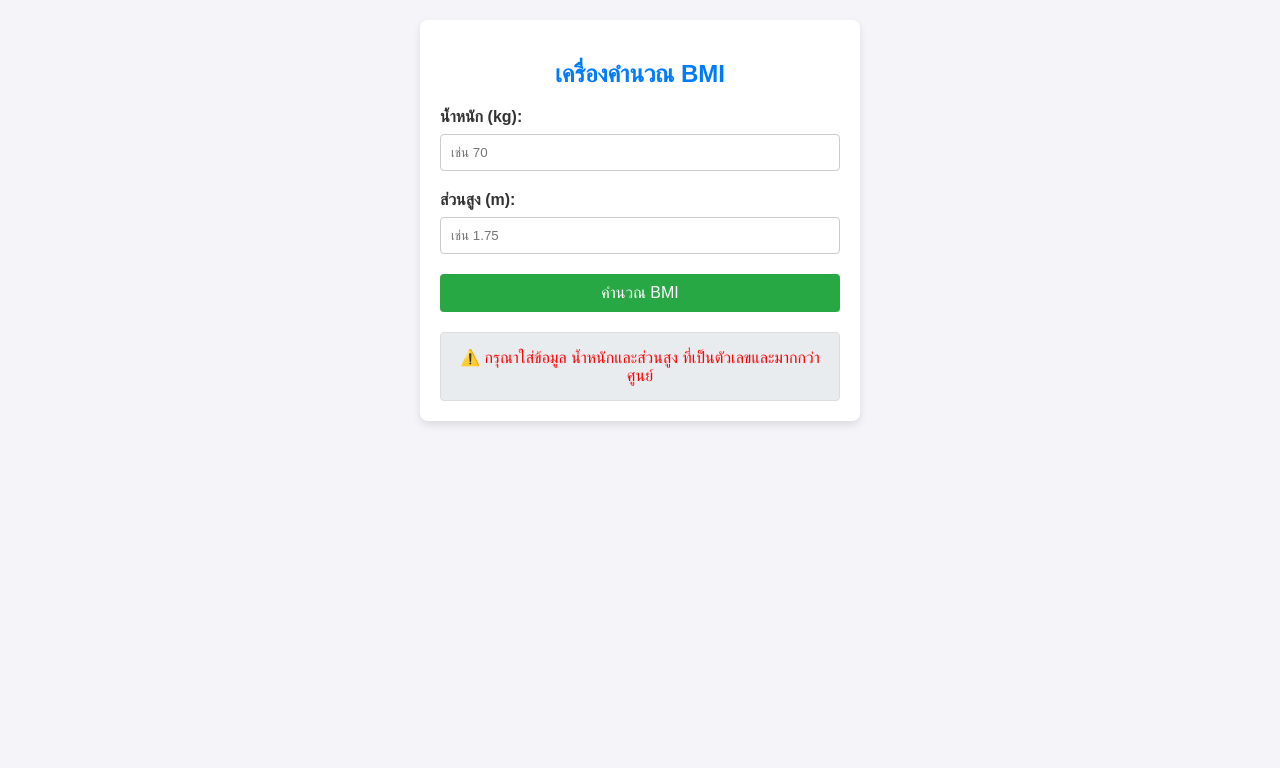
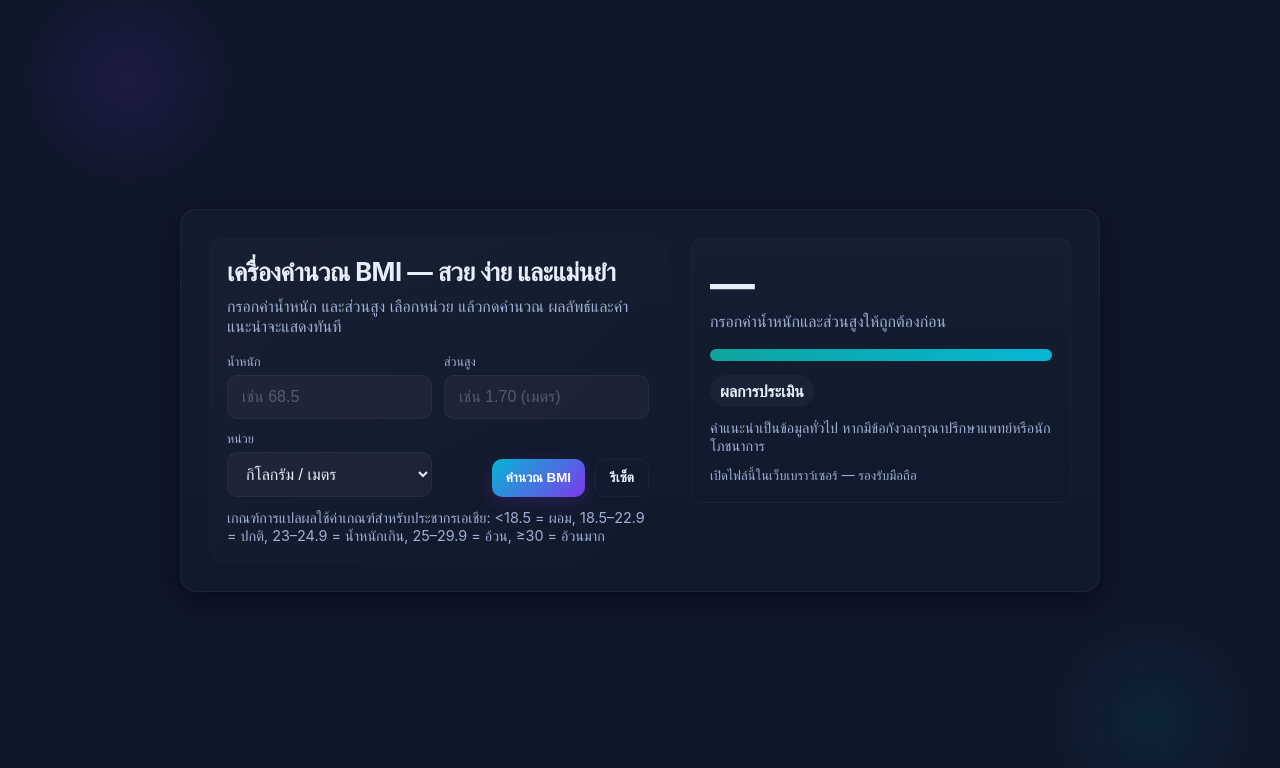
Before and after one commit to witsaoo-jpg/bmi, a plain HTML site: page index.html in a window 1280 px wide. Both pictures are taken after a click on the button "คำนวณ BMI". Drawn offline with Linux system fonts and the light colour scheme.

Commit message:
Update index.html

```diff
--- a/index.html
+++ b/index.html
@@ -1,164 +1,213 @@
-<!DOCTYPE html>
+<!doctype html>
+
 <html lang="th">
 <head>
-    <meta charset="UTF-8">
-    <meta name="viewport" content="width=device-width, initial-scale=1.0">
-    <title>เครื่องคำนวณ BMI ด้วย JavaScript/HTML</title>
+  <meta charset="utf-8" />
+  <meta name="viewport" content="width=device-width,initial-scale=1" />
+  <title>BMI Calculator — ง่าย สวย และตอบผล</title>
   <style>
-        body {
-            font-family: Arial, sans-serif;
-            margin: 20px;
-            background-color: #f4f4f9;
-            color: #333;
+    :root{
+      --bg:#0f172a; /* dark navy */
+      --card:#0b1220;
+      --accent1: linear-gradient(135deg,#06b6d4 0%,#7c3aed 100%);
+      --glass: rgba(255,255,255,0.04);
+      --text:#e6eef8;
+      --muted: #9fb0d6;
+      --success: #16a34a;
+      --warn: #f59e0b;
+      --danger: #dc2626;
+      font-family: Inter, ui-sans-serif, system-ui, -apple-system, "Segoe UI", Roboto, "Helvetica Neue", Arial;
     }
-        .container {
-            max-width: 400px;
-            margin: auto;
-            padding: 20px;
-            background: #fff;
-            border-radius: 8px;
-            box-shadow: 0 4px 8px rgba(0, 0, 0, 0.1);
+    *{box-sizing:border-box}
+    html,body{height:100%;margin:0;background:radial-gradient(circle at 10% 10%, rgba(124,58,237,0.12), transparent 8%), radial-gradient(circle at 90% 90%, rgba(6,182,212,0.08), transparent 8%), var(--bg); color:var(--text)}
+    .wrap{min-height:100vh;display:flex;align-items:center;justify-content:center;padding:32px}.card{
+  width:100%;max-width:920px;background:linear-gradient(180deg, rgba(255,255,255,0.02), rgba(255,255,255,0.01));border-radius:16px;padding:28px;box-shadow:0 10px 30px rgba(2,6,23,0.6);display:grid;grid-template-columns:1fr 380px;gap:24px;align-items:start;border:1px solid rgba(255,255,255,0.04)
 }
-        h2 {
-            text-align: center;
-            color: #007bff;
+
+@media (max-width:880px){.card{grid-template-columns:1fr;max-width:540px}}
+
+.hero{
+  padding:18px;border-radius:12px;background:linear-gradient(135deg, rgba(255,255,255,0.02), transparent);
 }
-        label {
-            display: block;
-            margin-bottom: 8px;
-            font-weight: bold;
+h1{margin:0;font-size:1.6rem;letter-spacing:-0.02em}
+p.lead{color:var(--muted);margin-top:8px;margin-bottom:18px}
+
+.form-row{display:flex;gap:12px;margin-bottom:12px}
+.form-row .col{flex:1}
+label{display:block;font-size:0.78rem;color:var(--muted);margin-bottom:6px}
+input[type="number"], select{width:100%;padding:12px 14px;border-radius:10px;border:1px solid rgba(255,255,255,0.04);background:var(--glass);color:var(--text);outline:none;font-size:1rem}
+input[type="number"]::placeholder{color:rgba(255,255,255,0.25)}
+
+.actions{display:flex;gap:10px;margin-top:14px}
+.btn{
+  padding:10px 14px;border-radius:10px;border:none;cursor:pointer;font-weight:600
 }
-        input[type="number"] {
-            width: calc(100% - 22px);
-            padding: 10px;
-            margin-bottom: 20px;
-            border: 1px solid #ccc;
-            border-radius: 4px;
+.btn-primary{background:var(--accent1);color:white;box-shadow:0 6px 18px rgba(124,58,237,0.18)}
+.btn-ghost{background:transparent;border:1px solid rgba(255,255,255,0.04);color:var(--text)}
+
+.panel{
+  background:linear-gradient(180deg, rgba(255,255,255,0.015), transparent);padding:18px;border-radius:12px;border:1px solid rgba(255,255,255,0.03);
 }
-        button {
-            width: 100%;
-            padding: 10px;
-            background-color: #28a745;
-            color: white;
-            border: none;
-            border-radius: 4px;
-            font-size: 16px;
-            cursor: pointer;
-        }
-        button:hover {
-            background-color: #218838;
-        }
-        #result {
-            margin-top: 20px;
-            padding: 15px;
-            border: 1px solid #ddd;
-            border-radius: 4px;
-            text-align: center;
-            background-color: #e9ecef;
-        }
-        .bmi-value {
-            font-size: 1.5em;
-            font-weight: bold;
-            color: #dc3545; /* สีแดงสำหรับเน้นผลลัพธ์ */
-        }
+
+.result-big{display:flex;align-items:center;gap:16px}
+.bmi-value{font-size:2.8rem;font-weight:700}
+.bmi-meta{color:var(--muted)}
+
+.badge{display:inline-flex;padding:6px 10px;border-radius:999px;font-weight:700}
+
+.scale{margin-top:18px;display:flex;gap:8px;align-items:center}
+.scale > div{flex:1;height:12px;border-radius:999px;background:rgba(255,255,255,0.04);position:relative}
+.scale .fill{position:absolute;left:0;top:0;height:100%;border-radius:999px}
+
+.notes{font-size:0.9rem;color:var(--muted);margin-top:12px}
+
+footer.small{margin-top:12px;font-size:0.82rem;color:var(--muted)}
+
   </style>
 </head>
 <body>
-
- <div class="container-fluid">
-
-
-
-
-
-
-<div class="container">
-    <h2>เครื่องคำนวณ BMI</h2>
-
-    <div>
-        <label for="weight">น้ำหนัก (kg):</label>
-        <input type="number" id="weight" step="0.1" min="0" placeholder="เช่น 70">
+  <div class="wrap">
+    <div class="card" role="main">
+      <section class="hero">
+        <h1>เครื่องคำนวณ BMI — สวย ง่าย และแม่นยำ</h1>
+        <p class="lead">กรอกค่าน้ำหนัก และส่วนสูง เลือกหน่วย แล้วกดคำนวณ ผลลัพธ์และคำแนะนำจะแสดงทันที</p><div class="form-row">
+      <div class="col">
+        <label for="weight">น้ำหนัก</label>
+        <input id="weight" type="number" min="0" step="0.1" placeholder="เช่น 68.5" aria-label="น้ำหนัก">
       </div>
-
-    <div>
-        <label for="height">ส่วนสูง (m):</label>
-        <input type="number" id="height" step="0.01" min="0" placeholder="เช่น 1.75">
-    </div>
-
-    <button onclick="calculateAndDisplayBMI()">คำนวณ BMI</button>
-
-    <div id="result">
-        กรอกข้อมูลเพื่อเริ่มต้น...
+      <div class="col">
+        <label for="height">ส่วนสูง</label>
+        <input id="height" type="number" min="0" step="0.01" placeholder="เช่น 1.70 (เมตร)" aria-label="ส่วนสูง">
       </div>
     </div>
 
-<script>
-    /**
-     * ฟังก์ชันสำหรับคำนวณค่า BMI
-     * @param {number} weight น้ำหนักตัวในหน่วยกิโลกรัม (kg)
-     * @param {number} height ส่วนสูงในหน่วยเมตร (m)
-     * @returns {number} ค่า BMI ที่คำนวณได้
-     */
-    function calculateBMI(weight, height) {
-        if (height <= 0) {
-            return null; // คืนค่า null ถ้าส่วนสูงไม่ถูกต้อง
-        }
-        const bmi = weight / (height * height);
-        return parseFloat(bmi.toFixed(2));
-    }
+    <div class="form-row">
+      <div class="col">
+        <label for="unit">หน่วย</label>
+        <select id="unit" aria-label="หน่วย">
+          <option value="metric">กิโลกรัม / เมตร</option>
+          <option value="kgcm">กิโลกรัม / เซนติเมตร</option>
+          <option value="imperial">ปอนด์ / นิ้ว (lb/in)</option>
+        </select>
+      </div>
 
-    /**
-     * ฟังก์ชันสำหรับจำแนกประเภท BMI (ใช้เกณฑ์สำหรับคนเอเชีย)
-     * @param {number} bmi ค่า BMI
-     * @returns {string} ข้อความบอกประเภทของ BMI
-     */
-    function classifyBMI(bmi) {
-        if (bmi === null) {
-            return "กรุณาใส่ส่วนสูงที่ถูกต้อง";
-        } else if (bmi < 18.5) {
-            return "ผอม / น้ำหนักน้อยกว่าปกติ";
-        } else if (bmi >= 18.5 && bmi <= 22.9) {
-            return "ปกติ / สุขภาพดี";
-        } else if (bmi >= 23.0 && bmi <= 24.9) {
-            return "น้ำหนักเกิน";
-        } else if (bmi >= 25.0 && bmi <= 29.9) {
-            return "อ้วนระดับ 1";
-        } else {
-            return "อ้วนระดับ 2 / อ้วนอันตราย";
-        }
-    }
+      <div class="col" style="display:flex;align-items:end;justify-content:flex-end">
+        <div class="actions">
+          <button id="calcBtn" class="btn btn-primary">คำนวณ BMI</button>
+          <button id="resetBtn" class="btn btn-ghost">รีเซ็ต</button>
+        </div>
+      </div>
+    </div>
 
-    /**
-     * ฟังก์ชันหลักที่ดึงข้อมูลจาก input, คำนวณ และแสดงผลลัพธ์
-     */
-    function calculateAndDisplayBMI() {
-        // 1. ดึงค่าจากช่อง input
-        const weightInput = document.getElementById('weight').value;
-        const heightInput = document.getElementById('height').value;
+    <div class="notes">เกณฑ์การแปลผลใช้ค่าเกณฑ์สำหรับประชากรเอเชีย: &lt;18.5 = ผอม, 18.5–22.9 = ปกติ, 23–24.9 = น้ำหนักเกิน, 25–29.9 = อ้วน, ≥30 = อ้วนมาก</div>
+  </section>
 
-        // แปลงค่าเป็นตัวเลข (ใช้ parseFloat เนื่องจากค่าอาจเป็นทศนิยม)
-        const weight = parseFloat(weightInput);
-        const height = parseFloat(heightInput);
+  <aside class="panel" aria-live="polite">
+    <div class="result-big">
+      <div>
+        <div class="bmi-value" id="bmiValue">—</div>
+        <div class="bmi-meta" id="bmiMeta">กรอกข้อมูลแล้วกดคำนวณ</div>
+      </div>
+    </div>
 
-        const resultDiv = document.getElementById('result');
+    <div style="margin-top:12px">
+      <div class="scale" aria-hidden="true">
+        <div style="background:linear-gradient(90deg,#0ea5a0,#06b6d4)"><div id="fillBar" class="fill" style="width:0%"></div></div>
+      </div>
+    </div>
 
-        // 2. ตรวจสอบความถูกต้องของข้อมูล
-        if (isNaN(weight) || isNaN(height) || weight <= 0 || height <= 0) {
-            resultDiv.innerHTML = `<span style="color: red;">⚠️ กรุณาใส่ข้อมูล น้ำหนักและส่วนสูง ที่เป็นตัวเลขและมากกว่าศูนย์</span>`;
+    <div style="margin-top:14px;display:flex;gap:10px;flex-wrap:wrap">
+      <div class="badge" id="badge" style="background:rgba(255,255,255,0.03)">ผลการประเมิน</div>
+      <div class="badge" id="advice" style="background:transparent;color:var(--muted);font-weight:600"></div>
+    </div>
+
+    <div class="notes" id="extraNote">คำแนะนำเป็นข้อมูลทั่วไป หากมีข้อกังวลกรุณาปรึกษาแพทย์หรือนักโภชนาการ</div>
+    <footer class="small">เปิดไฟล์นี้ในเว็บเบราว์เซอร์ — รองรับมือถือ</footer>
+  </aside>
+</div>
+
+  </div>  <script>
+    const weightEl = document.getElementById('weight');
+    const heightEl = document.getElementById('height');
+    const unitEl = document.getElementById('unit');
+    const calcBtn = document.getElementById('calcBtn');
+    const resetBtn = document.getElementById('resetBtn');
+    const bmiValueEl = document.getElementById('bmiValue');
+    const bmiMetaEl = document.getElementById('bmiMeta');
+    const fillBar = document.getElementById('fillBar');
+    const badge = document.getElementById('badge');
+    const advice = document.getElementById('advice');
+
+    function clamp(v,min,max){return Math.max(min,Math.min(max,v));}
+
+    function calculateBMI(){
+      const w = parseFloat(weightEl.value);
+      const h = parseFloat(heightEl.value);
+      const unit = unitEl.value;
+
+      if(!w || !h || w<=0 || h<=0){
+        bmiValueEl.textContent = '—';
+        bmiMetaEl.textContent = 'กรอกค่าน้ำหนักและส่วนสูงให้ถูกต้องก่อน';
+        fillBar.style.width = '0%';
+        badge.textContent = 'ผลการประเมิน';
+        advice.textContent = '';
         return;
       }
 
-        // 3. คำนวณและจำแนกประเภท
-        const bmiResult = calculateBMI(weight, height);
-        const classification = classifyBMI(bmiResult);
+      let bmi;
+      if(unit === 'metric'){
+        bmi = w / (h * h);
+      } else if(unit === 'kgcm'){
+        // ถ้ากรอกส่วนสูงเป็นเซนติเมตร
+        const heightM = h / 100.0;
+        bmi = w / (heightM * heightM);
+      } else {
+        // imperial: pounds / inches
+        bmi = (w / (h * h)) * 703;
+      }
 
-        // 4. แสดงผลลัพธ์
-        resultDiv.innerHTML = `
-            <div>ค่า BMI ของคุณคือ: <span class="bmi-value">${bmiResult}</span></div>
-            <div>การจัดประเภท: <strong>${classification}</strong></div>
-        `;
+      bmi = Math.round(bmi * 100) / 100;
+      bmiValueEl.textContent = bmi.toFixed(2);
+
+      // แปลผลตามเกณฑ์เอเชีย
+      let category = '';
+      let color = '';
+      let msg = '';
+
+      if(bmi < 18.5){
+        category = 'ผอม'; color = 'linear-gradient(90deg,#60a5fa,#3b82f6)'; msg = 'น้ำหนักต่ำกว่าปกติ — เสี่ยงต่อภาวะขาดสารอาหาร';
+      } else if(bmi < 23){
+        category = 'ปกติ'; color = 'linear-gradient(90deg,#34d399,#10b981)'; msg = 'น้ำหนักอยู่ในเกณฑ์ปกติ — รักษาระดับนี้ไว้';
+      } else if(bmi < 25){
+        category = 'น้ำหนักเกิน'; color = 'linear-gradient(90deg,#fbbf24,#f97316)'; msg = 'เริ่มมีน้ำหนักเกิน — พิจารณาปรับอาหารและเพิ่มกิจกรรม';
+      } else if(bmi < 30){
+        category = 'อ้วน'; color = 'linear-gradient(90deg,#fb7185,#ef4444)'; msg = 'น้ำหนักในระดับอ้วน — ควรปรึกษาผู้เชี่ยวชาญเพื่อแผนการลดน้ำหนัก';
+      } else {
+        category = 'อ้วนมาก'; color = 'linear-gradient(90deg,#ef4444,#b91c1c)'; msg = 'เสี่ยงโรคหลายอย่าง — ควรได้รับคำแนะนำจากแพทย์';
       }
-</script>
-</div>
-</body>
+
+      bmiMetaEl.textContent = category;
+      badge.textContent = category;
+      badge.style.background = color;
+      badge.style.color = 'white';
+      advice.textContent = msg;
+
+      // เติมแถบแสดงระดับ (normalize BMI to 10..40 range for visualization)
+      const min = 10, max = 40;
+      const pct = clamp(((bmi - min) / (max - min)) * 100, 0, 100);
+      fillBar.style.width = pct + '%';
+      fillBar.style.background = color;
+    }
+
+    calcBtn.addEventListener('click', calculateBMI);
+    resetBtn.addEventListener('click', ()=>{
+      weightEl.value = '';
+      heightEl.value = '';
+      unitEl.value = 'metric';
+      calculateBMI();
+    });
+
+    // Enter key triggers calculate
+    [weightEl, heightEl].forEach(el => el.addEventListener('keydown', (e)=>{ if(e.key === 'Enter') calculateBMI(); }));
+  </script></body>
 </html>
```
Lines whose indentation alone changed are shown as unchanged.
